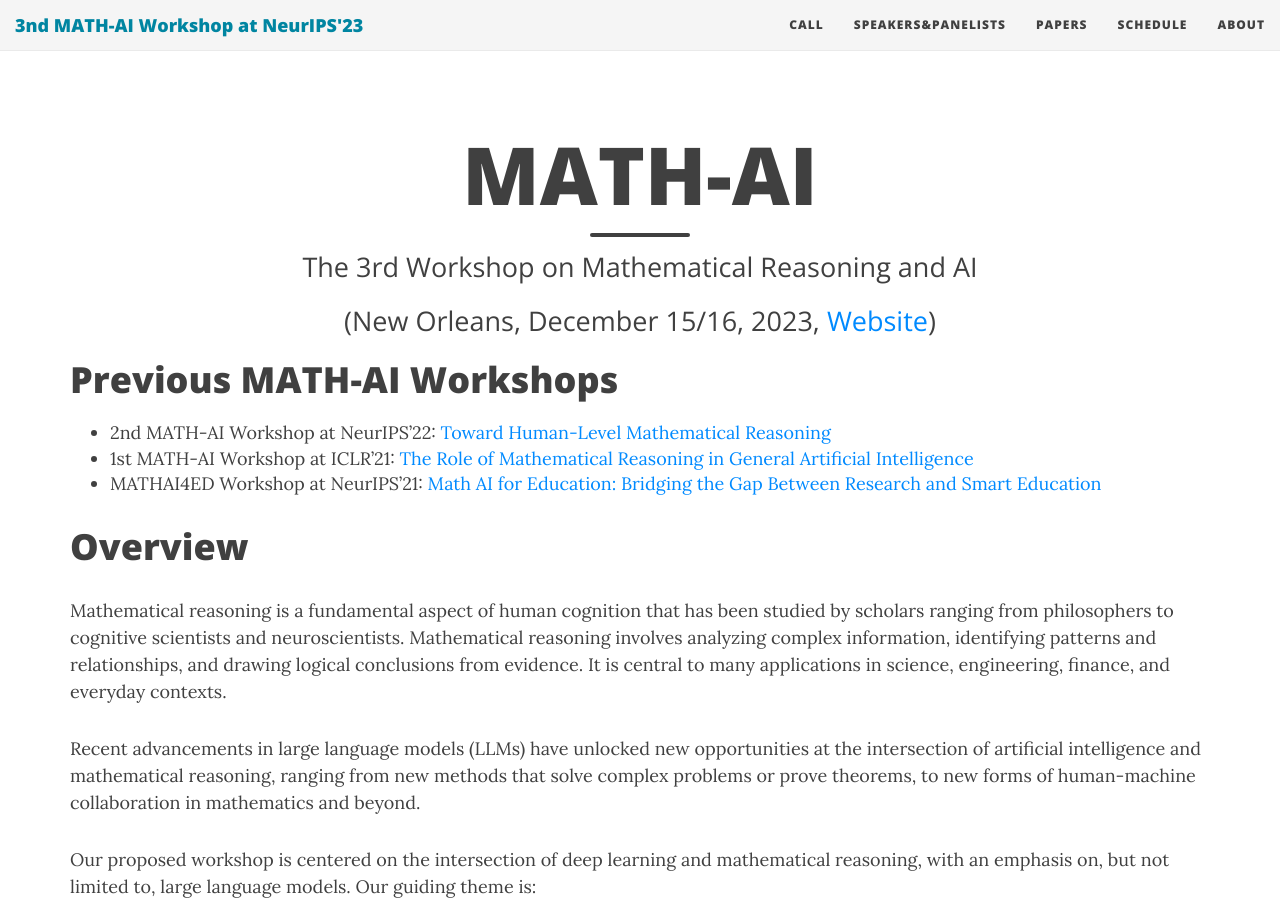
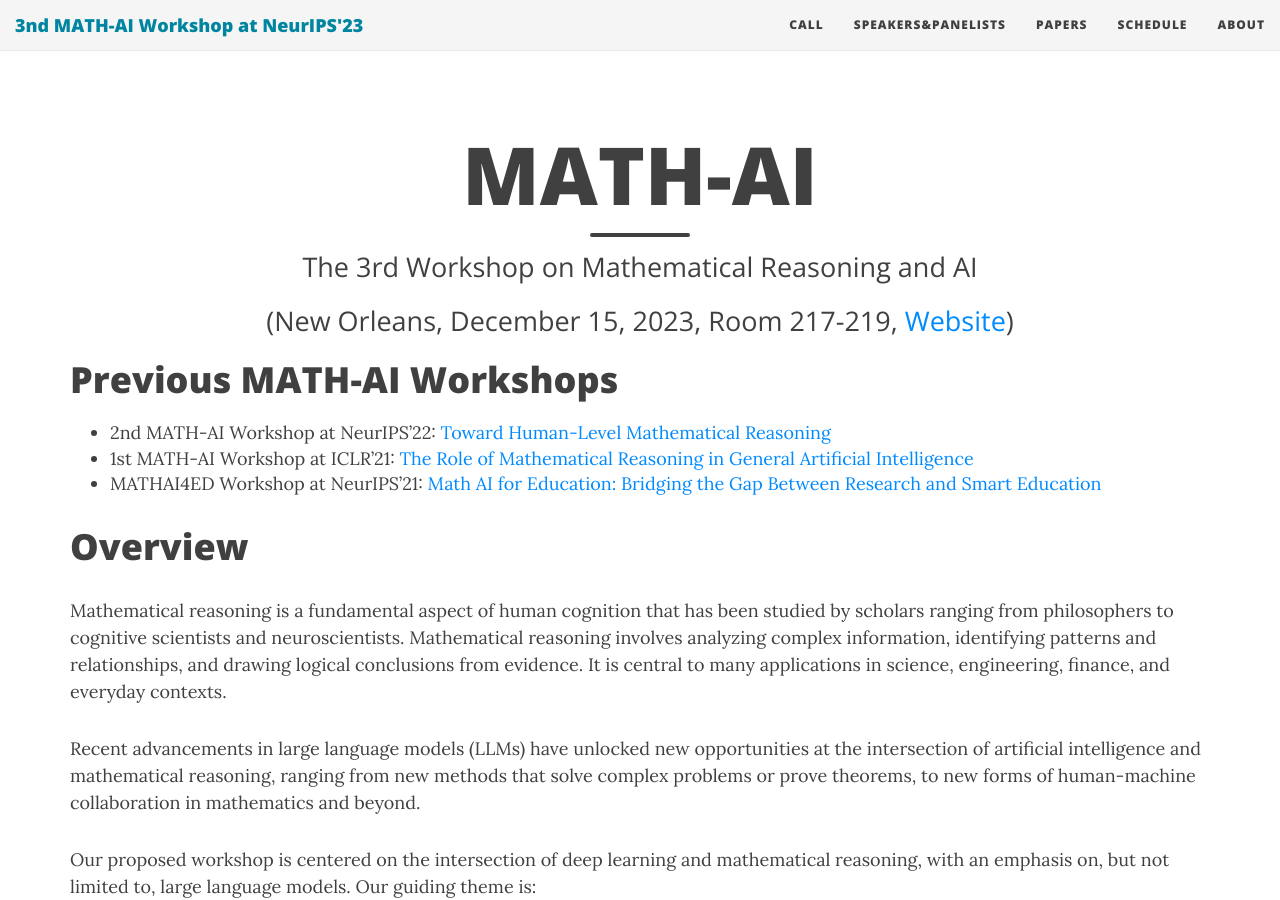
Before and after one commit to mathai-2023/mathai-2023.github.io, a Jekyll site: the page built from index.md, in a window 1280 px wide and 900 px high. Built offline with Jekyll 4.4.1, drawn with Linux system fonts in a browser that asks for light colours; nearby versions of some CDN libraries.

Commit message:
Update index.md

```diff
--- a/index.md
+++ b/index.md
@@ -6,7 +6,7 @@ use-site-title: true
 ---
 <div class="venue" style="font-size: 27px; display: block; font-family: 'Open Sans', 'Helvetica Neue', Helvetica, Arial, sans-serif; font-weight: 300; color: #404040; text-align: center;">
   <!-- (NeurIPS 2023 Workshop: <a href="https://neurips.cc/Conferences/2023" target="_blank">Website</a>) <br> -->
-  (New Orleans, December 15/16, 2023, <a href="https://neurips.cc/Conferences/2023" target="_blank">Website</a>)
+  (New Orleans, December 15, 2023, Room 217-219, <a href="https://neurips.cc/Conferences/2023" target="_blank">Website</a>)
 </div>
 
 
```
